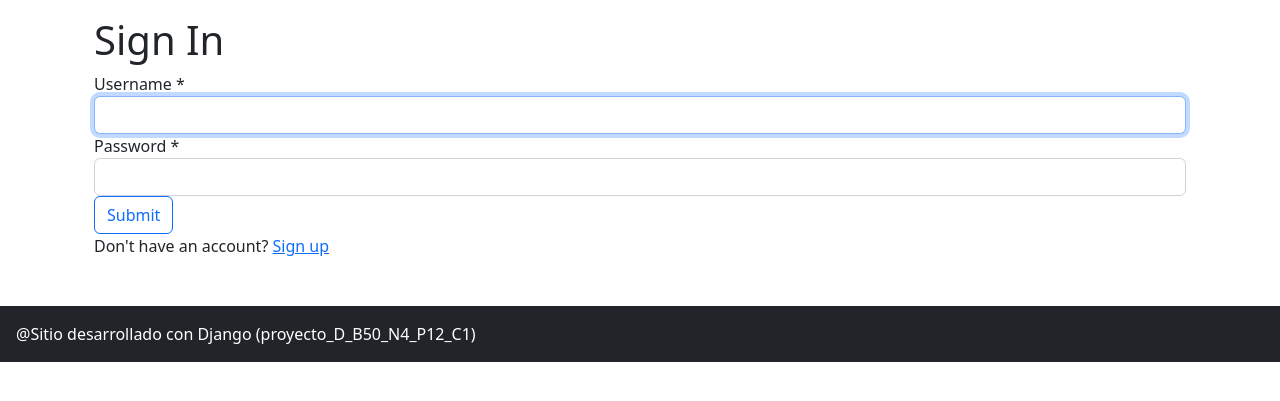
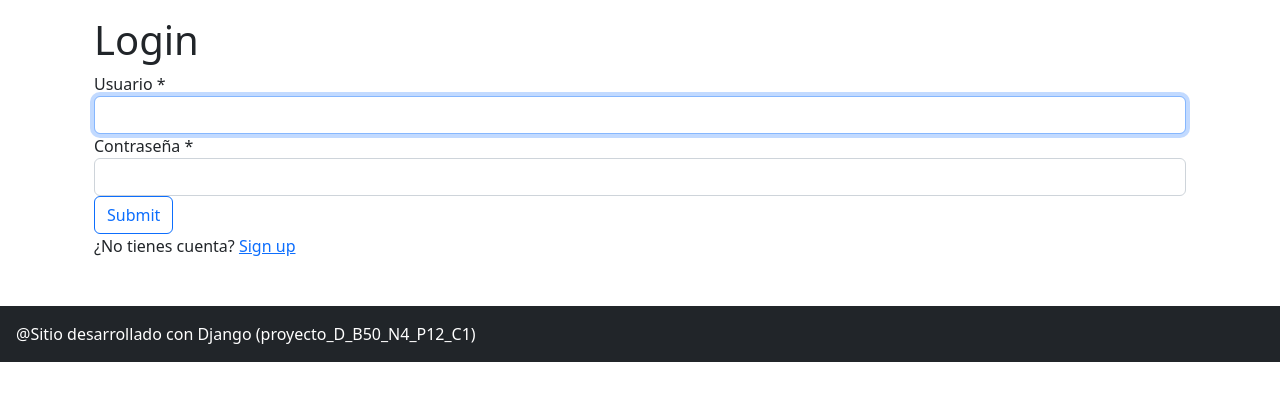
Before and after one commit to reinero7/proyecto_django, a Django app: template templates/login.html in a window 1280 px wide. Shown: the part 56-457 px from the top of the page. Run offline with Django 4.2, Linux system fonts and the light colour scheme; the template is opened without the code that fills it, so the values that code supplies are empty.

Commit message:
Cambio login

```diff
--- a/templates/login.html
+++ b/templates/login.html
@@ -4,13 +4,13 @@
 <div id="wrap">
     <div id="main" class="container clear-top">
         <div class="container">
-            <h1>Sign In</h1>
+            <h1>Login</h1>
             <form method="POST">
                 <input type="hidden" name="csrfmiddlewaretoken" value="8YSsTUT8OXFGMVHC2EFH4EgUw1JrxrPSq2BTHDTvrySHleXDkrRYUCeoMnDlRC5a">
                 <fieldset>
                     <div id="div_id_username" class="form-group">
                         <label for="id_username" class=" requiredField">
-                            Username
+                            Usuario
                             <span class="asteriskField">*</span>
                         </label>
                         <div class="">
@@ -19,7 +19,7 @@
                     </div>
                     <div id="di_id_password" class="form-group">
                         <label for="id_password" class=" requiredField">
-                            Password
+                            Contraseña
                             <span class="asteriskField">*</span>
                         </label>
                         <div class="">
@@ -30,8 +30,8 @@
                 <button class="btn btn-outline-primary" type="submit">Submit</button>
             </form>
             <p>
-                Don't have an account?
-                <a href="/register/">Sign up</a>
+                ¿No tienes cuenta?
+                <a href="{% url 'sign_up' %}">Sign up</a>
             </p>
         </div>
     </div>
```
